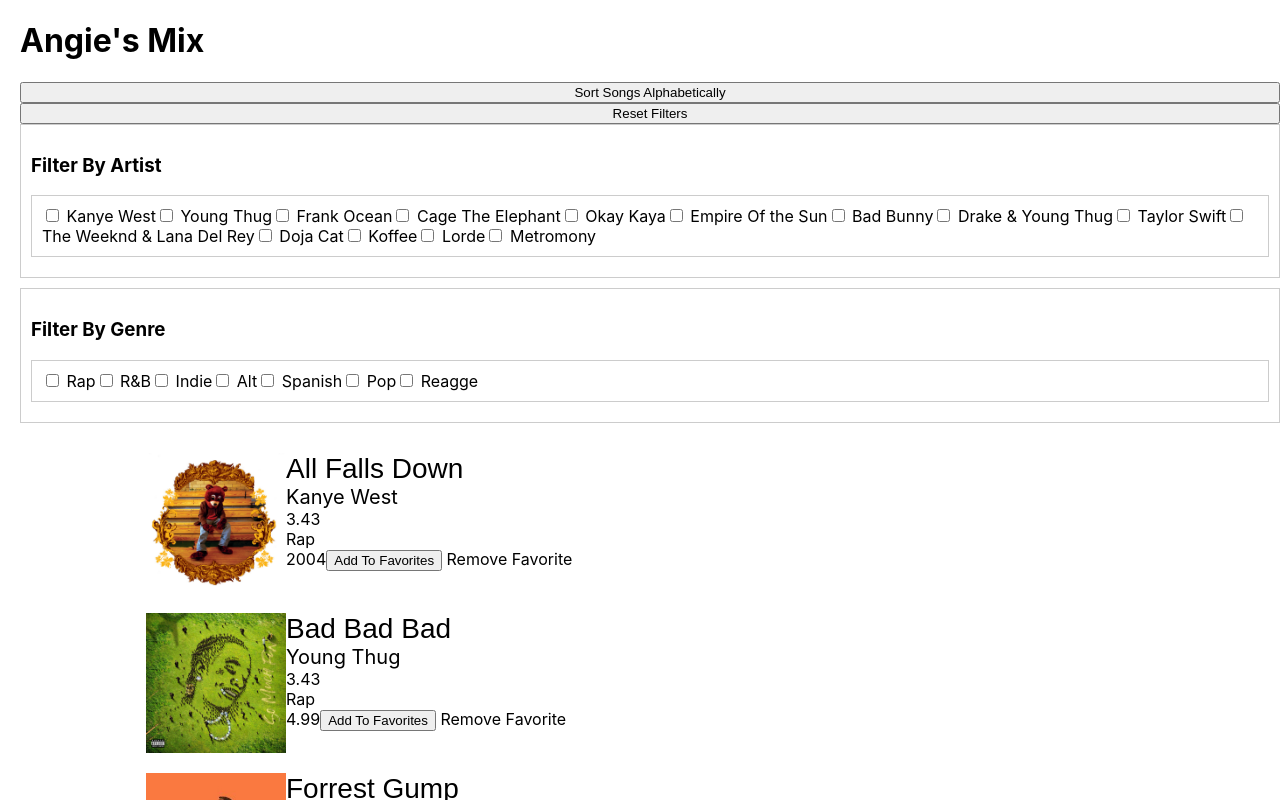
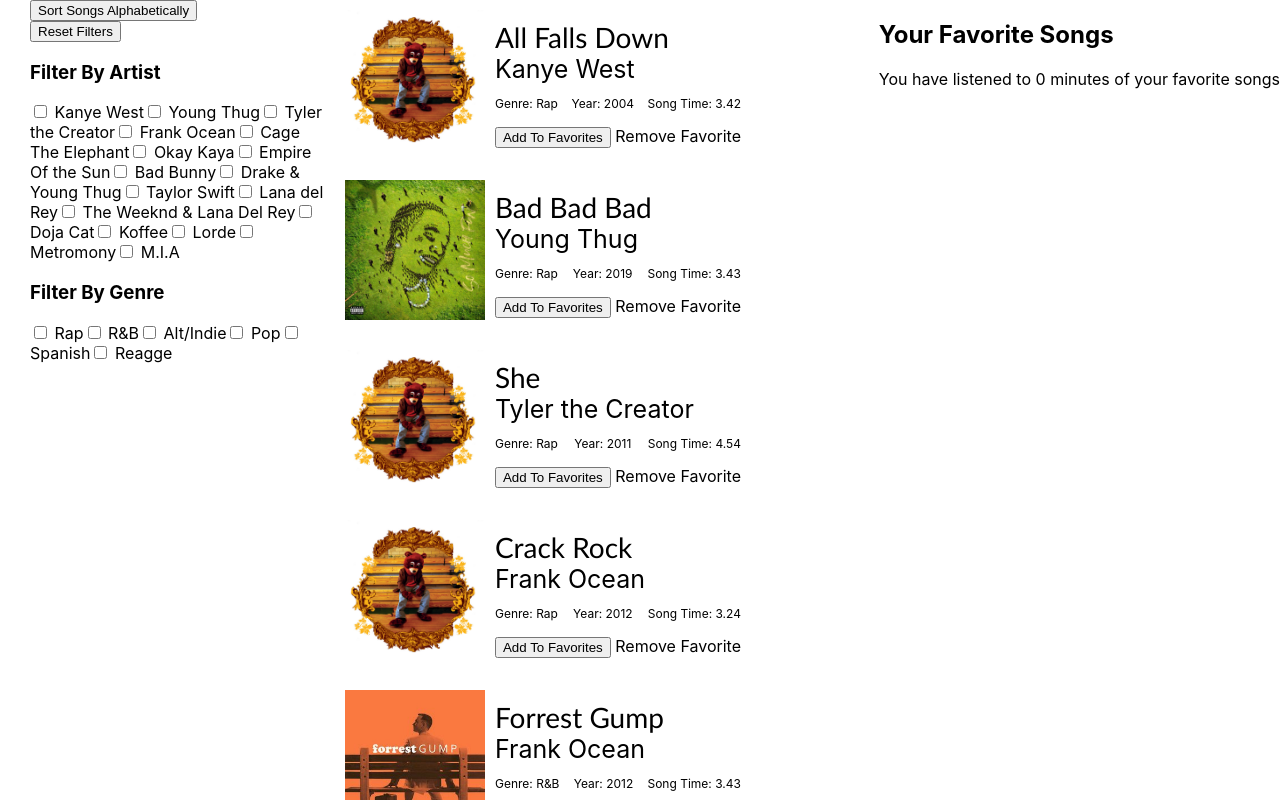
Before and after one commit to icebear200/final-app, a React (Create React App) app: page / in a window 1280 px wide. Shown: the top 800 px of the page. Built offline with nearby package versions, Linux system fonts and the light colour scheme.

Commit message:
working on css

```diff
--- a/src/App.css
+++ b/src/App.css
@@ -1,12 +1,4 @@
-/* .App {
-  text-align: center;
-}
-
-.App-logo {
-  height: 40vmin;
-  pointer-events: none;
-}
-
+/*
 @media (prefers-reduced-motion: no-preference) {
   .App-logo {
     animation: App-logo-spin infinite 20s linear;
@@ -14,19 +6,19 @@
 }
 
 
-/* .appTitle{
+.appTitle{
   width: 70px;
   font-size: xx-large;
   display: flex;
   align-items: center;
-} */
+}
 
-/* .songListContainer{
+.songListContainer{
   display: flex;
   justify-content: space-around;
   max-width: auto;
   margin: 0 auto;
-} */
+}
 
 .App-header {
   background-color: black;
@@ -35,33 +27,18 @@
 }
 
 
-.songImage{
-  margin-left: 10%;
-  width: 140px;
-  height: 140px;
-  display: flex;
-  align-items: flex-start;
-  margin-bottom: 20px;
-
-}
-
 .itemInfo{
   margin-top: 5%;
 }
 
-.title{
-font-size: 28px;
-font-family: fantasy;
-}
 
-.artist{
-  font-size: 20px;
-}
+
 .formatImage{
   display: flex;
   flex-direction: row;
   margin: 0;
   padding: 0;
+  margin-top: 10px;
 
 }
 .songList, .favSongList{
@@ -78,30 +55,23 @@
 
 }
 
-/* .genreFilterContainer{
+.genreFilterContainer{
   display: flex;
   flex-direction: row;
 
 } */
 
-/* .filtersContainer{
-  pos
-} */
 
-/* .artistFilterContainer{
+ /* .artistFilterContainer{
   position: fixed;
   left: 0;
   display: flex;
   flex-direction: column;
-} */ */
+}  */
 
-.App {
-  display: flex;
-  flex-direction: row;
-  justify-content: space-between;
-}
 
-.appTitle {
+
+/* .appTitle {
   margin-top: 20px;
   margin-left: 20px;
 }
@@ -133,20 +103,87 @@
 }
 
 .ContainerSongs {
-  display: flex;
-  justify-content: row;
+  flex-grow: 1;
+  margin-left: 20px;
 }
 
 .favSongList {
-  align-items: right;
   margin-right: 20px;
 }
 
-@keyframes App-logo-spin {
-  from {
-    transform: rotate(0deg);
+.imageInfo{
+  margin-top: 20px;
+}
+*/
+
+
+
+.App {
+  display: flex;
+  flex-direction: r;
+  justify-content: space-between;
+  align-items: flex-start;
+}
+
+.songImage{
+  width: 140px;
+  height: 140px;
+  display: flex;
+  align-items: flex-start;
+  margin-bottom: 20px;
+  margin-right: 10px;
+}
+
+.formatImage{
+  display: flex;
+  flex-direction: row;
+  margin: 0;
+  padding: 0;
+  margin-top: 10px;
+}
+
+.title{
+  font-size: 28px;
+  font-family:'Trebuchet MS', 'Lucida Sans Unicode', 'Lucida Grande', 'Lucida Sans', Arial, sans-serif;
   }
-  to {
-    transform: rotate(360deg);
+
+  .itemInfo{
+    margin-top: 10px;
   }
-}
+
+  .artist{
+    font-size: 25px;
+    margin-bottom: 12px;
+  }
+
+  .genre, .year, .length{
+    font-size: 12px;
+  }
+
+  .extraAttributes{
+    display: flex;
+    flex-direction: row;
+    justify-content: space-between;
+    margin-bottom: 15px;
+  }
+
+  .checkboxBar{
+    display: flex;
+    align-items: flex-start;
+    flex-direction: column;
+    margin-left: 30px;
+    width: 300px;
+    height: 350px;
+
+  }
+
+  .songListContainer{
+    display: flex;
+    flex-direction: row;
+  }
+
+  .favSongs{
+    width: 200px;
+    height: auto;
+    margin-right: 40px;
+  }
--- a/src/App.js
+++ b/src/App.js
@@ -8,7 +8,6 @@
 songData.forEach((item) => {
   item.image = process.env.PUBLIC_URL + "/"+ item.image;
 });
-
 
 
 function App() {
@@ -31,7 +30,6 @@
 
 
 
-
 const filterSongs = (artist, genre) => {
   let filtered = songData;
   if (artist !== '') {
@@ -42,23 +40,6 @@
   }
   setFilteredSongs(filtered);
 }
-
-// let filteredSongs;
-// if (filteredArtist || filteredGenre) {
-//   filteredSongs = songData.filter(song => {
-//     if (filteredArtist && filteredGenre) {return song.artist === filteredArtist || song.genre === filteredGenre;
-//     }
-//     if (filteredArtist) {
-//       return song.artist === filteredArtist;
-//     }
-//     if (filteredGenre) {
-//       return song.genre === filteredGenre;
-//     }
-//     return true; // No filters applied, so include all songs
-//   });
-// } else {
-//   filteredSongs = songData;
-// }
 
 
 
@@ -104,14 +85,6 @@
   return totalMinutes.toFixed(0);
 }
 
-
-// const sortSongs = () => {
-//   const getSongInfo = [...sortedSongs];
-//   const sort = getSongInfo.sort((a, b) => a.name.localeCompare(b.name))
-//   setSortedSongs(sort)
-//   console.log("Check sorting")
-// }
-
 const sortSongs = () => {
   const sort = [...filteredSongs].sort((a,b ) => a.name.localeCompare(b.name))
   setFilteredSongs(sort)
@@ -119,44 +92,26 @@
 }
 
 
-
   return (
     <div className="App">
-      <div className="appTitle">  <h1>Angie's Mix  </h1></div>
-      <div class="songListContainer">
-      <div class="Checkboxes">
-      <button onClick={sortSongs}>Sort Songs Alphabetically</button>
+      {/* <div className="appTitle">  <h1>Angie's Mix  </h1></div> */}
+     <div class= "filtersContainer">
+     <div class="checkboxBar">
+     <button onClick={sortSongs}>Sort Songs Alphabetically</button>
       <button onClick={ () => reset()}> Reset Filters</button>
-     <div class="ContainerSongs">
-     <div class= "filtersContainer">
      <div class="artistFilterContainer">
      <h3> Filter By Artist</h3>
-
      <ArtistFilter handleArtistSelection={handleArtistSelection} filteredArtist={filteredArtist} songData={songData} />
-        {/* {[... new Set(songData.map(item => item.artist))].map((item, index) => (
-          <label key={index}> <input type ="checkbox" checked={filteredArtist === item} onChange={() => handleArtistSlection(item)}
-          /> {item} </label>
-        )
-        )}  */}
          </div>
 
         <div class="genreFilterContainer"> <h3> Filter By Genre</h3>
           <GenreFilter handleGenreSelection={handleGenreSelection} filteredGenre={filteredGenre} songData={songData}/>
           </div>
+          </div>
 
         </div>
-       </div>
 
-
-      {/* <div class ="genreFilterContainer">
-      {[... new Set(songData.map(item => item.genre))].map((item, index) => (
-          <label key={index}> <input type ="checkbox" checked={filteredGenre === item} onChange={() => handleGenreSelection(item)}
-          /> {item} </label>
-        )
-        )}
-      </div> */}
-
-
+       <div class="songListContainer">
         <div className="SongList">
         {filteredSongs.map((item, index) => (
         <SongItem data={item} key={index} favorite={() => favorite(item.name)} removeFavorite={() => removeFavorite(item.name)}
@@ -168,7 +123,7 @@
       )) }
       </div>
       </div>
-      </div>
+
 
       <div className="favSongList">
         <h2> Your Favorite Songs</h2>
--- a/src/assets/song-data.json
+++ b/src/assets/song-data.json
@@ -3,22 +3,47 @@
       "name": "All Falls Down",
       "artist": "Kanye West",
       "year": 2004,
-      "length": 3.43,
+      "length": 3.42,
       "genre": "Rap",
       "image": "images/allFallsDown.png"
     },
+
+
+
     {
       "name": "Bad Bad Bad",
       "artist": "Young Thug",
-      "year": 4.99,
+      "year": 2019,
       "length": 3.43,
       "genre": "Rap",
       "image": "images/badbadbad.png"
     },
+
+
+    {
+      "name": "She",
+      "artist": "Tyler the Creator",
+      "year": 2011,
+      "length": 4.54,
+      "genre": "Rap",
+      "image": "images/allFallsDown.png"
+    },
+
+
+    {
+      "name": "Crack Rock",
+      "artist": "Frank Ocean",
+      "year": 2012,
+      "length": 3.24,
+      "genre": "Rap",
+      "image": "images/allFallsDown.png"
+    },
+
+
     {
       "name": "Forrest Gump",
       "artist": "Frank Ocean",
-      "year": 2.99,
+      "year": 2012,
       "length": 3.43,
       "genre": "R&B",
       "image": "images/forrestGump.png"
@@ -26,17 +51,17 @@
     {
       "name": "Ready to Let Go",
       "artist": "Cage The Elephant",
-      "year": 2004,
-      "length": 3.43,
-      "genre": "Indie",
+      "year": 2019,
+      "length": 4,
+      "genre": "Alt/Indie",
       "image": "images/socialCues.jpeg"
     },
     {
       "name": "Social Cues",
       "artist": "Cage The Elephant",
-      "year": 2004,
-      "length": 3.43,
-      "genre": "Indie",
+      "year": 2019,
+      "length": 4,
+      "genre": "Alt/Indie",
       "image": "images/socialCues.jpeg"
     },
     {
@@ -44,30 +69,40 @@
       "artist": "Okay Kaya",
       "year": 2004,
       "length": 3.43,
-      "genre": "Alt",
+      "genre": "Alt/Indie",
       "image": "images/motherN.jpeg"
     },
     {
       "name": "Chrysalis",
       "artist": "Empire Of the Sun",
       "year": 2004,
-      "length": 3.43,
-      "genre": "Alt",
+      "length": 4,
+      "genre": "Alt/Indie",
       "image": "images/empire.jpeg"
     },
+
+    {
+      "name": "Touch the Sky",
+      "artist": "Kanye West",
+      "year": 200,
+      "length": 3.42,
+      "genre": "Rap",
+      "image": "images/allFallsDown.png"
+    },
+
     {
       "name": "Half Mast",
       "artist": "Empire Of the Sun",
       "year": 2004,
       "length": 3.43,
-      "genre": "Alt",
+      "genre": "Pop",
       "image": "images/empire.jpeg"
     },
     {
       "name": "Callaita",
       "artist": "Bad Bunny",
       "year": 2004,
-      "length": 3.43,
+      "length": 4,
       "genre": "Spanish",
       "image": "images/veranoSinTi.png"
     },
@@ -75,7 +110,7 @@
       "name": "Yo No Soy Celoso",
       "artist": "Bad Bunny",
       "year": 2004,
-      "length": 3.43,
+      "length": 3.5,
       "genre": "Spanish",
       "image": "images/veranoSinTi.png"
     },
@@ -83,8 +118,8 @@
       "name": "Black Madonna",
       "artist": "Cage The Elephant",
       "year": 2004,
-      "length": 3.43,
-      "genre": "Indie",
+      "length": 5,
+      "genre": "Alt/Indie",
       "image": "images/socialCues.jpeg"
     },
     {
@@ -102,6 +137,16 @@
         "length": 3.43,
         "genre": "Pop",
         "image": "images/dancing.jpg"
+    },
+
+
+    {
+      "name": "Radio",
+      "artist": "Lana del Rey",
+      "year": 2012,
+      "length": 3.34,
+      "genre": "Pop",
+      "image": "images/allFallsDown.png"
     },
     {
         "name": "Stargirl Interlude",
@@ -141,7 +186,7 @@
         "artist": "Lorde",
         "year": 2004,
         "length": 3.43,
-        "genre": "Alt",
+        "genre": "Alt/Indie",
         "image": "images/lorde.webp"
     },
     {
@@ -152,6 +197,16 @@
         "genre": "Rap",
         "image": "images/veranoSinTi.png"
     },
+
+
+    {
+      "name": "Lockdown",
+      "artist": "Koffee",
+      "year": 2022,
+      "length": 3.00,
+      "genre": "Reagge",
+      "image": "images/allFallsDown.png"
+    },
     {
         "name": "Lifestyle",
         "artist": "Young Thug",
@@ -160,12 +215,49 @@
         "genre": "Rap",
         "image": "images/lifestyle.png"
     },
+
+
+    {
+      "name": "Heard Em Say",
+      "artist": "Kanye West",
+      "year": 2005,
+      "length": 3.24,
+      "genre": "Rap",
+      "image": "images/allFallsDown.png"
+    },
+
     {
         "name": "The Look",
         "artist": "Metromony",
         "year": 2004,
         "length": 3.43,
-        "genre": "Alt",
+        "genre": "Alt/Indie",
         "image": "images/look.jpeg"
-    }
+    },
+    {
+      "name": "So it Goes",
+      "artist": "Taylor Swift",
+      "year": 2017,
+      "length": 3.43,
+      "genre": "Pop",
+      "image": "images/dancing.jpg"
+  },
+  {
+    "name": "Getaway Car",
+    "artist": "Taylor Swift",
+    "year": 2017,
+    "length": 3.43,
+    "genre": "Pop",
+    "image": "images/dancing.jpg"
+},
+
+{
+  "name": "Paper Planes",
+  "artist": "M.I.A",
+  "year": 2007,
+  "length": 3.25,
+  "genre": "Pop",
+  "image": "images/look.jpeg"
+}
+
   ]
--- a/src/components/GenreFilter.js
+++ b/src/components/GenreFilter.js
@@ -7,6 +7,27 @@
 
    // keeps track of selected genres
     const [selectedGenre, setSelectedGenre] = useState('')
+    const handleGenreSelection = (genre) => {
+        // Deselect all other checkboxes
+        setSelectedGenre(genre);
+        props.handleGenreSelection(genre);
+    };
+
+    return (
+        <div className="genreFilterContainer">
+            {[...new Set(props.songData.map(item => item.genre))].map((item, index) => (
+                <label key={index}>
+                    <input
+                        type="checkbox"
+                        checked={selectedGenre === item}
+                        onChange={() => handleGenreSelection(item)}
+                    /> {item}
+                </label>
+            ))}
+        </div>
+    );
+      }
+
 
     // // if a selected genre is already in the selected genre list, uncheck the box and update
     // // selectedGenre by taking it out of the list then handleGenreSelection a prop passed into app is empty becasue we have deselected it
@@ -33,25 +54,3 @@
     //     </div>
     // )
     //     }
-
-
-    const handleGenreSelection = (genre) => {
-        // Deselect all other checkboxes
-        setSelectedGenre(genre);
-        props.handleGenreSelection(genre);
-    };
-
-    return (
-        <div className="genreFilterContainer">
-            {[...new Set(props.songData.map(item => item.genre))].map((item, index) => (
-                <label key={index}>
-                    <input
-                        type="checkbox"
-                        checked={selectedGenre === item}
-                        onChange={() => handleGenreSelection(item)}
-                    /> {item}
-                </label>
-            ))}
-        </div>
-    );
-      }
--- a/src/components/SongItem.js
+++ b/src/components/SongItem.js
@@ -6,23 +6,26 @@
         <div className="formatImage">
         <img class= "songImage" src = {props.data.image} />
         <div className= "itemInfo">
-        </div>
-
         <div className="infoPadding">
         <div className="songAndartist">
         <div className="title "> {props.data.name} </div>
         <div className="artist">{props.data.artist}</div>
         </div>
-        <div className="length"> {props.data.length}</div>
-        <div className="genre"> {props.data.genre} </div>
-        <div className="year"> {props.data.year}
+        <div className="extraAttributes" >
+        <div className="genre"> Genre: {props.data.genre} </div>
+        <div className="year"> Year: {props.data.year} </div>
+        <div className="length"> Song Time: {props.data.length}</div>
+        </div>
+        <div className="favButtons">
          <button onClick={ () => props.favorite(props.data.name)}> Add To Favorites</button>
          <buttton onClick={() => props.removeFavorite(props.data.name)}> Remove Favorite</buttton>
+         </div>
          </div>
          </div>
         </div>
         </div>
 
+
     )
 
 
```
Also changed, not shown: src/index.css (line endings or trailing spaces).
